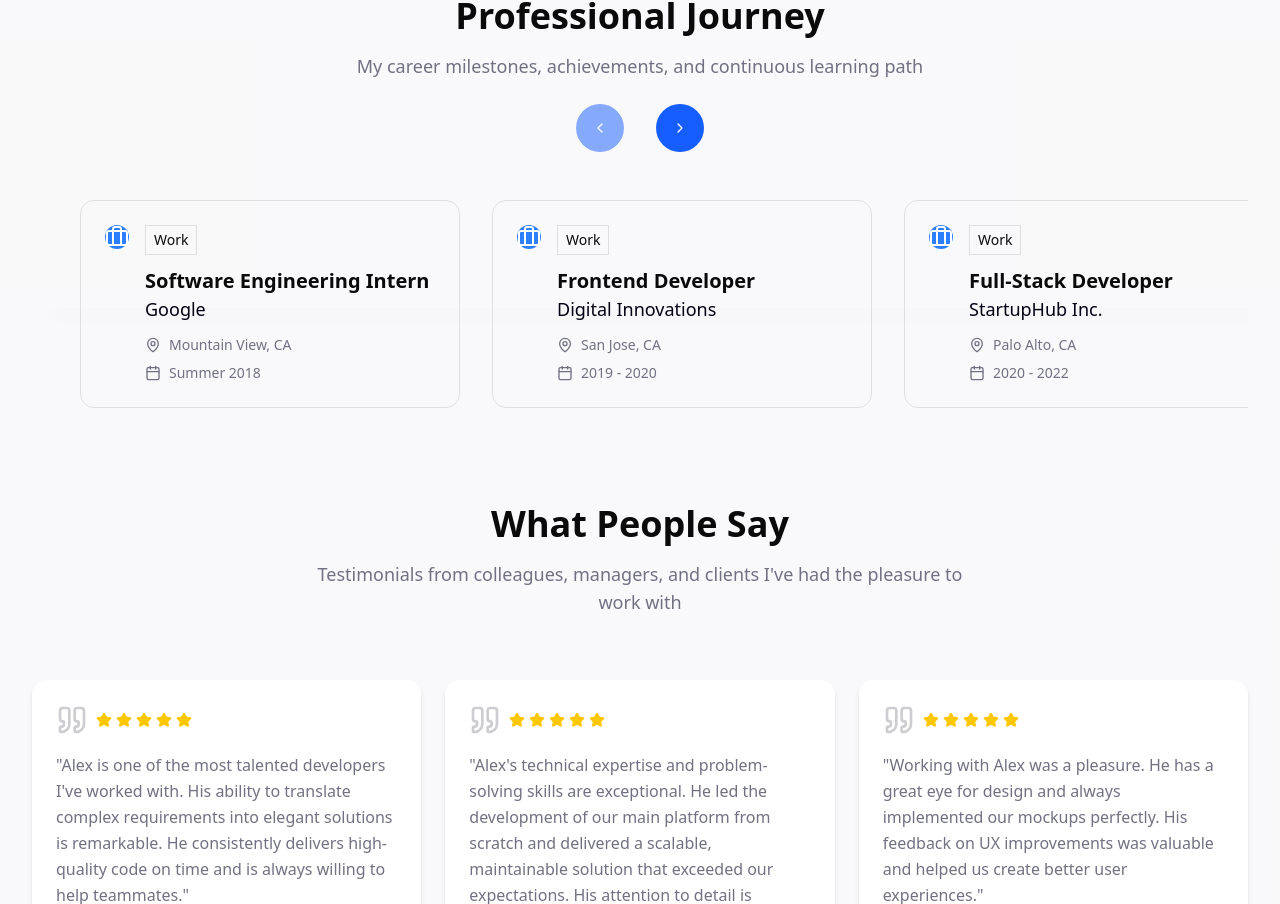
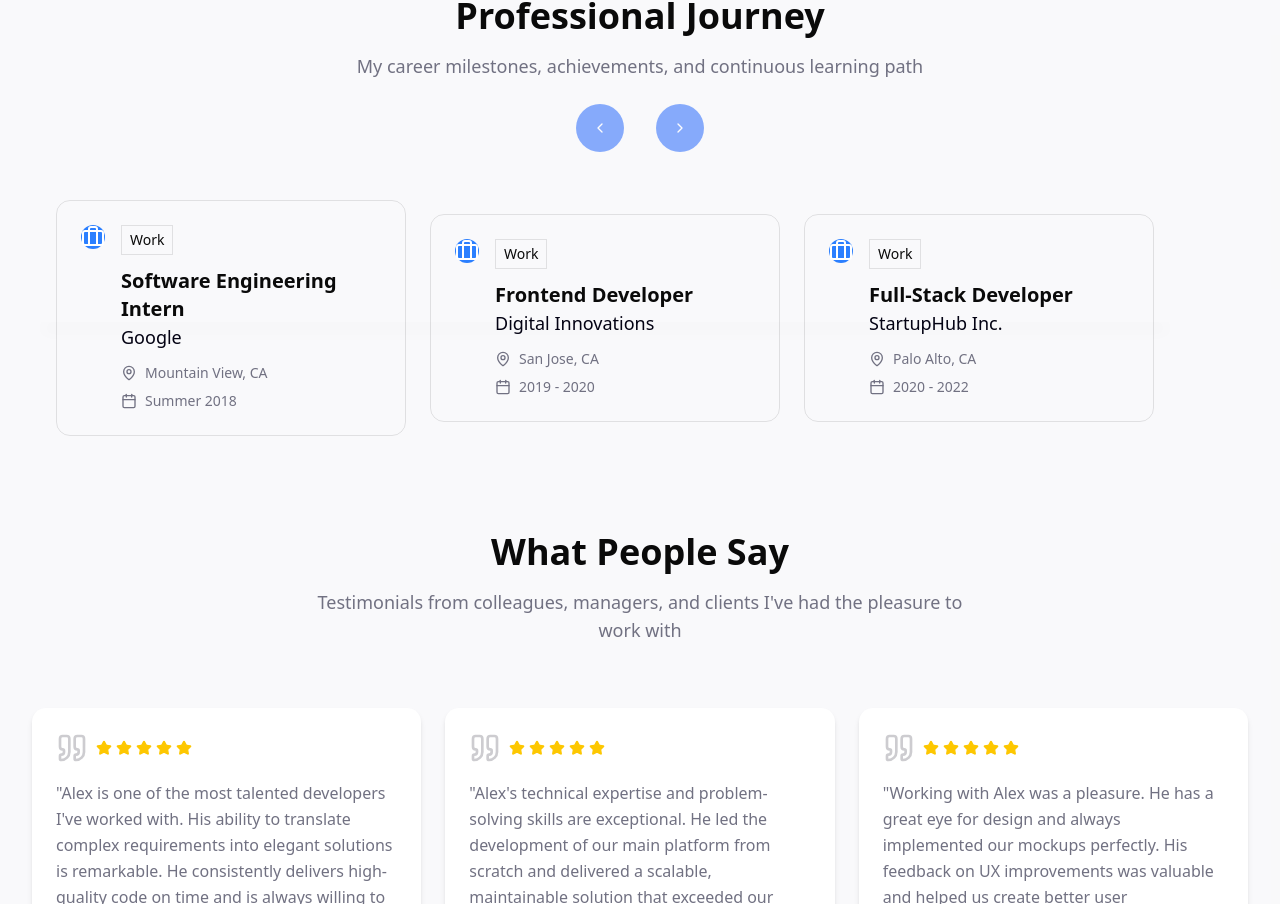
Before and after one commit to ramizik/my-website, a React (Vite) app: page / in a window 1280 px wide. Shown: the part 3522-4426 px from the top of the page. Built offline with nearby package versions, Linux system fonts and the light colour scheme.

Commit message:
Fix Timeline Initial Display and Positioning

```diff
--- a/src/components/TimelineSection.tsx
+++ b/src/components/TimelineSection.tsx
@@ -242,6 +242,16 @@ export default function TimelineSection() {
 
   useEffect(() => {
     checkScrollButtons();
+    // Set initial scroll position to show all cards properly
+    if (timelineRef.current) {
+      const containerWidth = timelineRef.current.clientWidth;
+      const contentWidth = timelineRef.current.scrollWidth;
+      // Center the content if it's wider than container
+      if (contentWidth > containerWidth) {
+        const initialScroll = Math.max(0, (contentWidth - containerWidth) / 4);
+        timelineRef.current.scrollLeft = initialScroll;
+      }
+    }
     const timeline = timelineRef.current;
     if (timeline) {
       timeline.addEventListener('scroll', checkScrollButtons);
@@ -294,7 +304,7 @@ export default function TimelineSection() {
           {/* Scrollable Timeline */}
           <div
             ref={timelineRef}
-            className="overflow-x-auto overflow-y-hidden scrollbar-hide px-4 pt-24 pb-8 cursor-grab select-none"
+            className="overflow-x-auto overflow-y-hidden scrollbar-hide px-2 pt-24 pb-8 cursor-grab select-none"
             onScroll={checkScrollButtons}
             onMouseDown={handleMouseDown}
             onMouseMove={handleMouseMove}
@@ -302,13 +312,13 @@ export default function TimelineSection() {
             onMouseLeave={handleMouseLeave}
             style={{ scrollBehavior: isDragging ? 'auto' : 'smooth' }}
           >
-            <div className="relative flex items-center gap-8 py-12" style={{ width: 'max-content', paddingLeft: '2rem', paddingRight: '2rem' }}>
+            <div className="relative flex items-center gap-6 py-12" style={{ width: 'max-content', paddingLeft: '1rem', paddingRight: '1rem' }}>
               {/* Timeline Line */}
               <div className="absolute top-1/2 -translate-y-1/2 left-0 right-0 h-2 bg-gradient-to-r from-blue-500 via-purple-500 to-green-500 rounded-full shadow-lg"></div>
 
               {/* Timeline Items */}
               {timelineItems.slice(0, 3).map((item, index) => (
-                <div key={item.id} className="relative flex flex-col items-center flex-shrink-0 z-10" style={{ width: '380px' }}>
+                <div key={item.id} className="relative flex flex-col items-center flex-shrink-0 z-10" style={{ width: '350px' }}>
                   {/* Timeline Card */}
                   <Card
                     data-timeline-card
```
